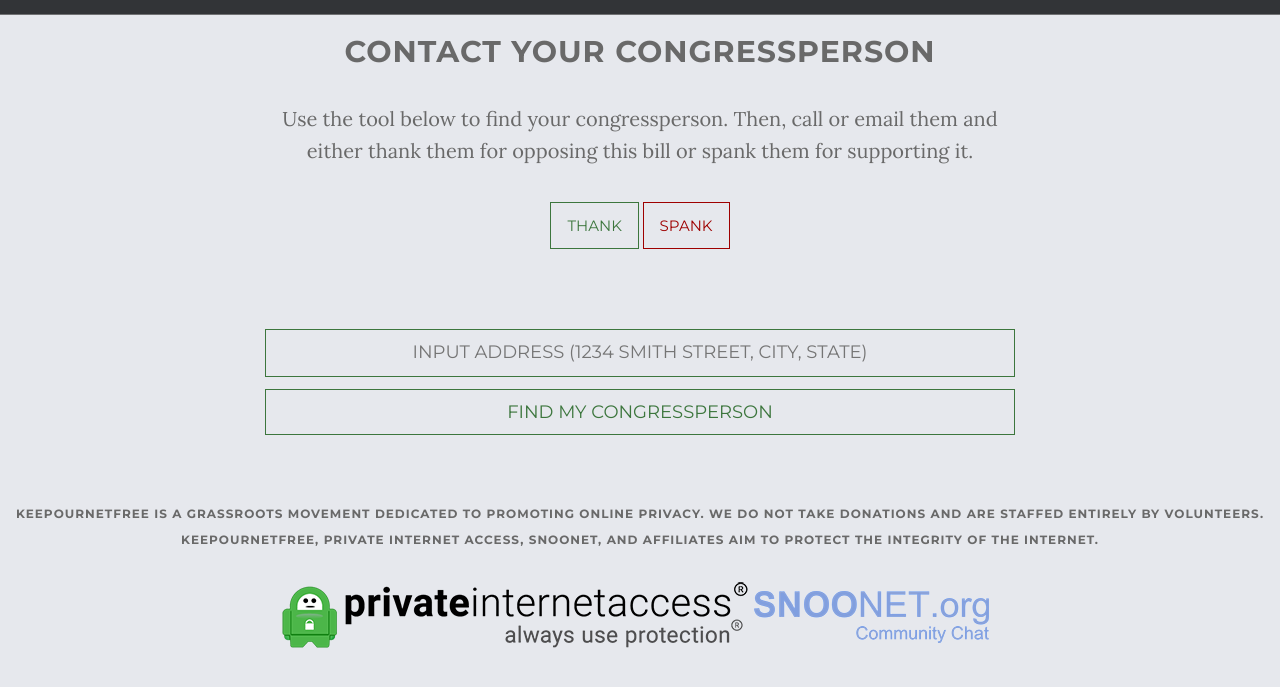
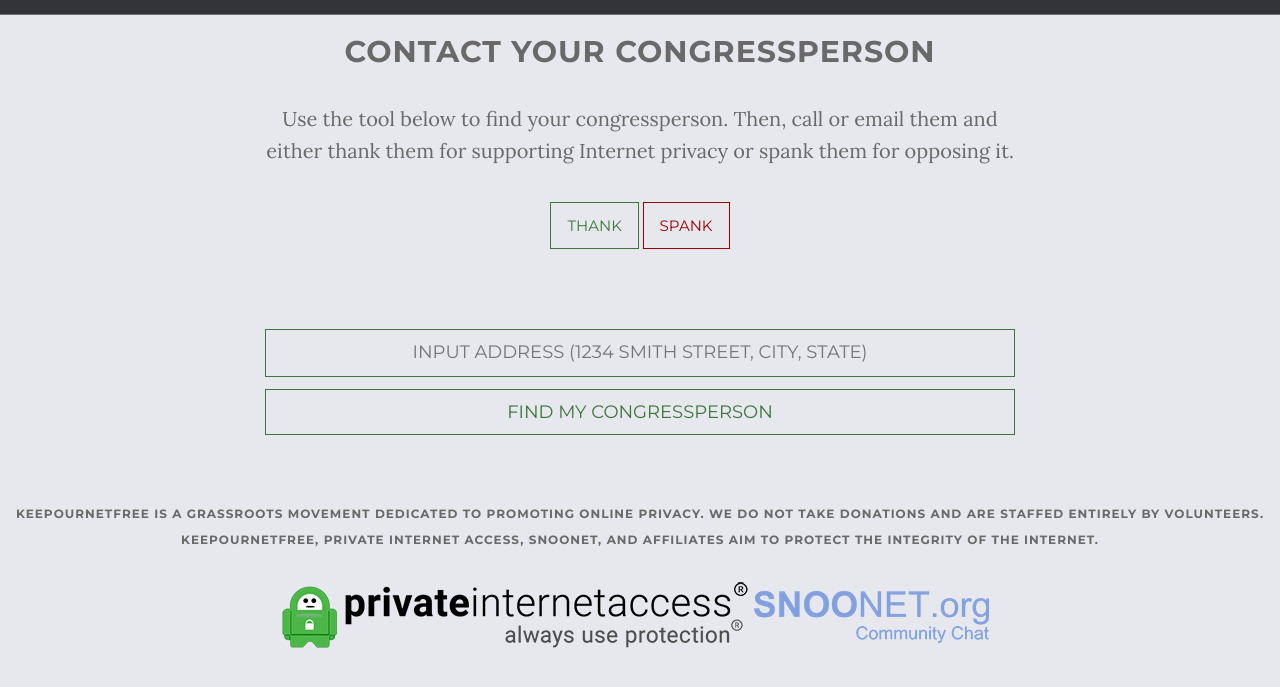
Before and after one commit to KeepOurNetFree/keepournetfree.github.io, a website: page nationalmail.html in a window 1280 px wide. Shown: the part 65-752 px from the top of the page. Drawn offline with nearby package versions, Linux system fonts and the light colour scheme.

Commit message:
Text change on nationalmail.html

```diff
--- a/nationalmail.html
+++ b/nationalmail.html
@@ -97,7 +97,7 @@
 			<div class="col-lg-8 col-lg-offset-2">
 				<h2>Contact your Congressperson</h2>
 				<p>
-					Use the tool below to find your congressperson. Then, call or email them and either thank them for opposing this bill or spank them for supporting it.
+					Use the tool below to find your congressperson. Then, call or email them and either thank them for supporting Internet privacy or spank them for opposing it.
 				</p>
                 <div>
                 	<input type="button" id="thankButton" onclick="thankShow()" class="btn btn-lg" value="Thank">
```
